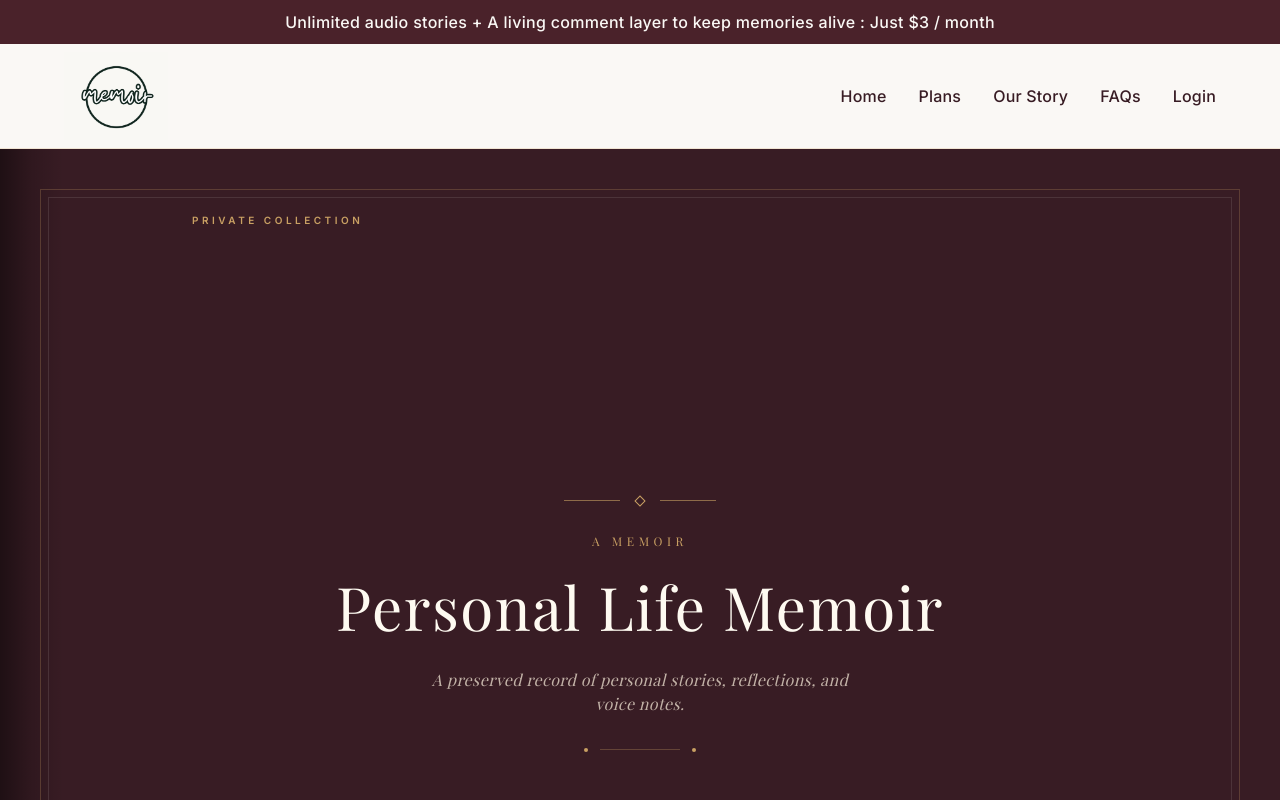
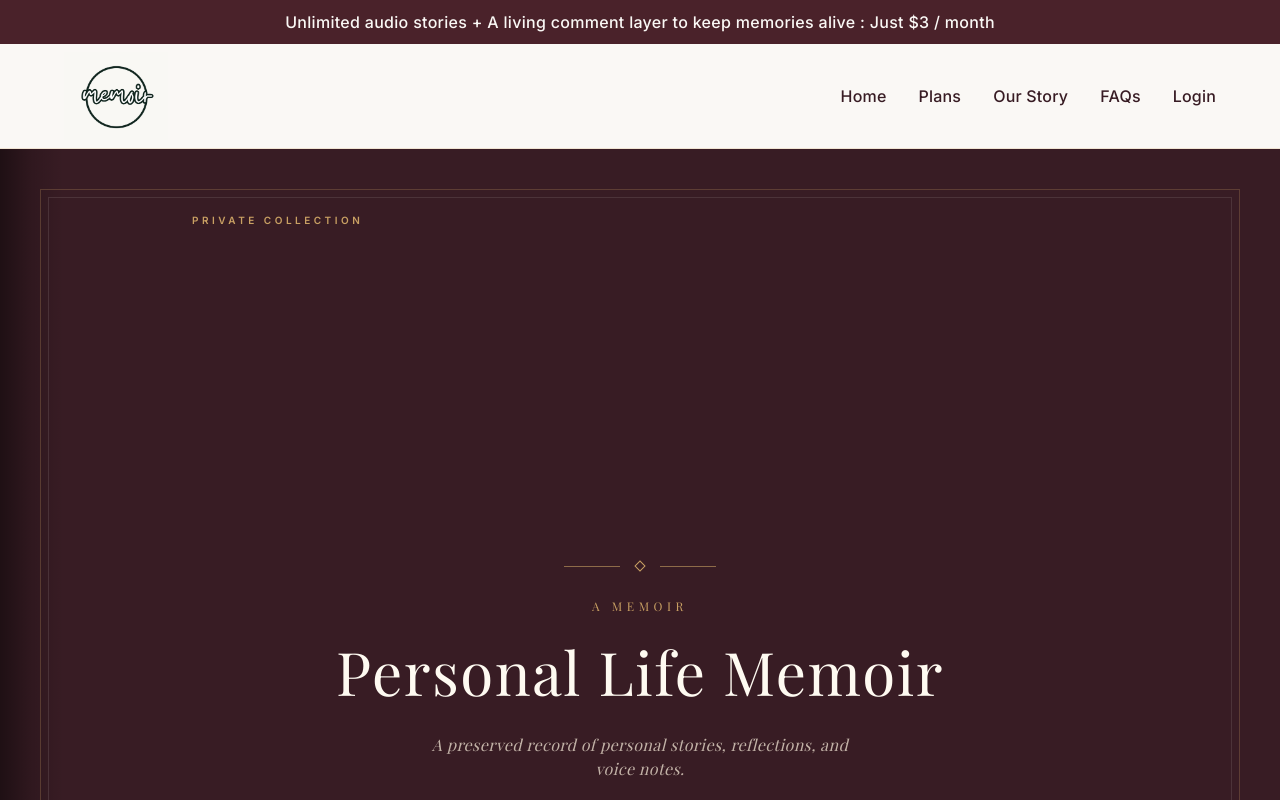
Before and after one commit to Hifza-155/memoirproject-frontend, a Next.js app: page /dashboard in a window 1280 px wide. Shown: the top 800 px of the page. Built offline with nearby package versions, Linux system fonts and the light colour scheme; a web font is replaced by a local one.

Commit message:
refine owner dashboard layout

```diff
--- a/src/features/dashboard/OwnerDashboard.tsx
+++ b/src/features/dashboard/OwnerDashboard.tsx
@@ -11,18 +11,36 @@
 
 export default function OwnerDashboardPage() {
   const [activeTab, setActiveTab] = useState("feed");
-  const [memories, setMemories] = useState<MemoryItem[]>([]); // Starts empty, ready for real backend data
+  const [memories, setMemories] = useState<MemoryItem[]>([]);
   const router = useRouter();
+
   const metricsData = [
-    { label: "Total Entries", value: memories.length },
-    { label: "Media Vault", value: "0 MB" },
-    { label: "Collaborators", value: 1 },
+    {
+      label: "Total Entries",
+      value: memories.length,
+    },
+    {
+      label: "Media Vault",
+      value: "0 MB",
+    },
+    {
+      label: "Collaborators",
+      value: 1,
+    },
   ];
 
   const handleOptionSelect = (action: string, memoryId: string) => {
     if (action === "delete") {
-      setMemories((prev) => prev.filter((m) => m.id !== memoryId));
+      setMemories((prev) =>
+        prev.filter((memory) => memory.id !== memoryId)
+      );
     }
+  };
+
+  const handleLogout = () => {
+    localStorage.removeItem("access_token");
+    localStorage.removeItem("active_memoir");
+    router.push("/");
   };
 
   return (
@@ -30,39 +48,106 @@
       title="Personal Life Memoir"
       subtitle="A preserved record of personal stories, reflections, and voice notes."
     >
-      <div className="min-h-screen bg-memory-bg text-memory-primary flex rounded-2xl border border-memory-border shadow-lg overflow-hidden">
-        <DashboardSidebar activeTab={activeTab} setActiveTab={setActiveTab} />
+      <div className="flex min-h-screen overflow-hidden rounded-2xl border border-memory-border bg-memory-bg text-memory-primary shadow-lg">
+        {/* =========================
+            SIDEBAR
+        ========================== */}
+        <DashboardSidebar
+          activeTab={activeTab}
+          setActiveTab={setActiveTab}
+        />
 
-        <main className="flex-1 flex flex-col min-w-0 overflow-y-auto">
+        {/* =========================
+            MAIN AREA
+        ========================== */}
+        <main className="flex min-w-0 flex-1 flex-col overflow-y-auto">
           <DashboardHeader
             subjectName="Ahmad Khan"
             dob="1942"
             dod="2024"
-            onLogout={() => {
-              localStorage.removeItem("access_token");
-              localStorage.removeItem("active_memoir");
-              router.push("/"); // Clean Next.js client-side navigation
-            }}
+            onLogout={handleLogout}
           />
 
-          <div className="p-8 max-w-5xl w-full mx-auto space-y-8">
-            <MetricsGrid metrics={metricsData} />
+          {/* =========================
+              CONTENT
+          ========================== */}
+          <div className="mx-auto w-full max-w-6xl px-5 py-7 sm:px-8 sm:py-9 lg:px-10">
+            {/* Intro */}
+            <div className="mb-7">
+              <p className="mb-2 text-[10px] font-semibold uppercase tracking-[0.25em] text-memory-accent">
+                Living Archive
+              </p>
 
+              <h1 className="font-serif text-2xl font-bold tracking-tight text-memory-maroon sm:text-3xl">
+                Preserve the moments that matter.
+              </h1>
+
+              <p className="mt-2 max-w-2xl text-sm leading-6 text-memory-muted">
+                Capture stories, voices, photographs, and memories to build a
+                lasting personal archive.
+              </p>
+            </div>
+
+            {/* Metrics */}
+            <div className="mb-9">
+              <MetricsGrid metrics={metricsData} />
+            </div>
+
+            {/* =========================
+                STORY FEED
+            ========================== */}
             {activeTab === "feed" && (
               <MemoryFeed
                 memories={memories}
                 onOptionSelect={handleOptionSelect}
               />
             )}
+
+            {/* =========================
+                MEDIA VAULT
+            ========================== */}
             {activeTab === "media" && (
-              <div className="bg-memory-card border border-memory-border rounded-xl p-8 text-center text-memory-muted font-serif">
-                Media Vault storage view under construction.
-              </div>
+              <section className="rounded-3xl border border-memory-border bg-memory-card p-10 text-center shadow-sm">
+                <div className="mx-auto flex h-14 w-14 items-center justify-center rounded-full border border-memory-accent bg-memory-light font-serif text-xl font-bold text-memory-maroon">
+                  M
+                </div>
+
+                <h3 className="mt-5 font-serif text-xl font-bold text-memory-maroon">
+                  Media Vault
+                </h3>
+
+                <p className="mx-auto mt-2 max-w-md text-sm leading-6 text-memory-muted">
+                  Your photographs and other preserved media will appear here.
+                </p>
+
+                <p className="mt-4 text-[10px] font-semibold uppercase tracking-[0.2em] text-memory-accent">
+                  Coming soon
+                </p>
+              </section>
             )}
+
+            {/* =========================
+                COLLABORATORS
+            ========================== */}
             {activeTab === "team" && (
-              <div className="bg-memory-card border border-memory-border rounded-xl p-8 text-center text-memory-muted font-serif">
-                Collaborator management panel under construction.
-              </div>
+              <section className="rounded-3xl border border-memory-border bg-memory-card p-10 text-center shadow-sm">
+                <div className="mx-auto flex h-14 w-14 items-center justify-center rounded-full border border-memory-accent bg-memory-light font-serif text-xl font-bold text-memory-maroon">
+                  M
+                </div>
+
+                <h3 className="mt-5 font-serif text-xl font-bold text-memory-maroon">
+                  Collaborators
+                </h3>
+
+                <p className="mx-auto mt-2 max-w-md text-sm leading-6 text-memory-muted">
+                  Family members and invited contributors will be managed from
+                  this space.
+                </p>
+
+                <p className="mt-4 text-[10px] font-semibold uppercase tracking-[0.2em] text-memory-accent">
+                  Coming soon
+                </p>
+              </section>
             )}
           </div>
         </main>
```
